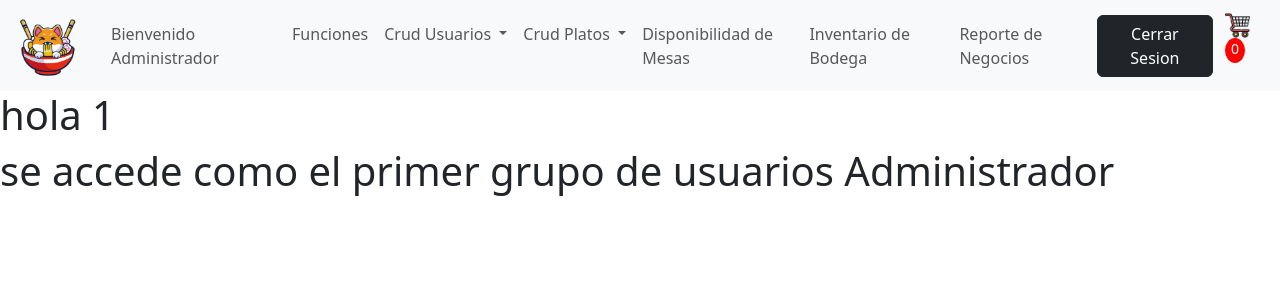
After one commit to CloudxNess/Portafolio-de-titulo, a Django app: page /funciones/1 in a window 1280 px wide. The commit adds this page. Shown: the top 300 px of the page. Run offline with Django 4.2, Linux system fonts and the light colour scheme; a user stored in the database is signed in; data comes from the database, SQL or seed files in the repository; both versions use the stored data as it was after the commit; some libraries are stand-ins or nearby versions.

Commit message:
validación de perfil según usuario
validación de perfil según usuario

```diff
--- a/WebGastronomicaApp/appweb/templates/base.html
+++ b/WebGastronomicaApp/appweb/templates/base.html
@@ -28,7 +28,7 @@
       <div class="collapse navbar-collapse" id="navbarSupportedContent">
 
 
-        {% if user.is_authenticated and user.is_superuser == False %}
+        {% if user.is_authenticated and user.is_staff == False %}
 
         <ul class="navbar-nav me-auto mb-2 mb-lg-0">
           <a class="nav-link" href="#" role="button" data-bs-toggle="dropdown" aria-expanded="false">
@@ -36,17 +36,21 @@
           </a>
 
           <li class="nav-item">
-            <a class="nav-link" href="">Compra en Linea</a>
+            <a class="nav-link" href="#">Compra en Linea</a>
           </li>
 
         </ul>
 
-        {% elif user.is_authenticated and user.is_superuser %}
+        {% elif user.is_authenticated and user.is_staff %}
 
         <ul class="navbar-nav me-auto mb-2 mb-lg-0">
           <a class="nav-link" href="#" role="button" data-bs-toggle="dropdown" aria-expanded="false">
             Bienvenido {{user.username}}
           </a>
+          <li class="nav-item">
+            <a class="nav-link" href="{% url 'funciones' user.id %}">Funciones </a>
+          </li>
+
           <li class="nav-item dropdown">
             <a class="nav-link dropdown-toggle" href="#" role="button" data-bs-toggle="dropdown" aria-expanded="false">
               Crud Usuarios
@@ -88,6 +92,8 @@
           <li class="nav-item">
             <a class="nav-link" href="{% url 'reservamesa' %}">Reserva Aqui</a>
           </li>
+
+
 
       {% endif %}
 
--- /dev/null
+++ b/WebGastronomicaApp/appweb/templates/funciones.html
@@ -0,0 +1,30 @@
+{% extends 'base.html' %}
+
+{% block contenido %}
+{% load static%}
+
+
+<h1>hola  {{grupo}} </h1>
+
+
+
+
+
+    {% if grupo == 1 %}
+    <h1>se accede como el primer grupo de usuarios  Administrador </h1>
+
+
+
+    {% elif grupo == 2 %}
+    <h1>se accede como el segundo grupo de usuarios  Cocinero </h1>
+    {% elif grupo == 3 %}
+    <h1>se accede como el tercer grupo de usuarios  Garzon </h1>
+
+  {% endif %}
+
+
+
+
+
+
+  {% endblock %}
--- a/WebGastronomicaApp/appweb/urls.py
+++ b/WebGastronomicaApp/appweb/urls.py
@@ -41,5 +41,6 @@ urlpatterns = [
      path('pedidosingresadoscocina',pedidosingresadoscocina,name='pedidosingresadoscocina'),
      path('estadoplatolisto/<Id_pedido>',estadoplatolisto,name='estadoplatolisto'),
      path('pago',pago,name='pago'),
-     path('carrito',carrito,name='carrito')
+     path('carrito',carrito,name='carrito'),
+     path('funciones/<Id_user>',funciones,name='funciones')
 ]
--- a/WebGastronomicaApp/appweb/views.py
+++ b/WebGastronomicaApp/appweb/views.py
@@ -26,8 +26,8 @@ def splash(request):
     return render(request,"splash.html")
 
 def home(request):
-    # 5 platos más vendidos
-    top_platos = Descripción_Pedidos_Historico.objects.values('ID_Platos').annotate(total=Count('ID_Platos')).order_by('-total')[:5]
+    # 6 platos más vendidos
+    top_platos = Descripción_Pedidos_Historico.objects.values('ID_Platos').annotate(total=Count('ID_Platos')).order_by('-total')[:6]
 
     # información adicional de cada plato
     platos_data = []
@@ -118,6 +118,7 @@ def registro (request):
         usu.email = correo
         usu.first_name = nombre
         usu.last_name = apellido
+        usu.is_staff=(1)
         grupo = Group.objects.get(name=grupo1)
         print (grupo)
 
@@ -681,3 +682,18 @@ def carrito(request):
     context = {}
 
     return render(request, 'Carrito/carrito.html', context)
+
+
+
+def funciones (request, Id_user) :
+
+    user = User.objects.get(id=Id_user)
+    groups = user.groups.all()
+    grupos = groups.first().id
+
+    data = {
+        "usuario": Id_user,
+        "grupo": grupos
+    }
+
+    return render(request,"funciones.html", data)
```
Also changed, not shown: WebGastronomicaApp/pendientes.txt (+15 -0 lines), WebGastronomicaApp/appweb/migrations/0027_remove_platocarrito_platoc_and_more.py (added), WebGastronomicaApp/db.sqlite3.
